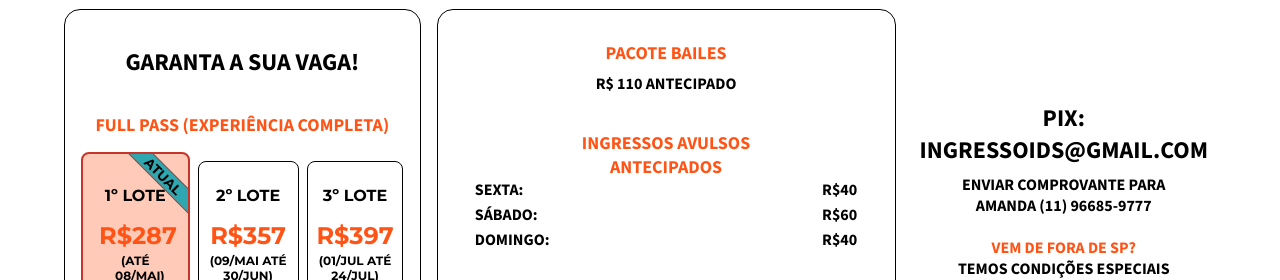
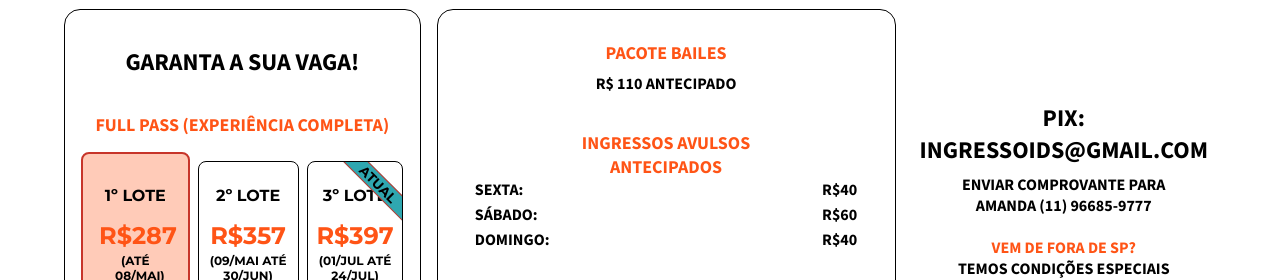
Before and after one commit to Matheus-Rdl/IDS_LandingPage, a React (Vite) app in the folder frontend/: page / in a window 1280 px wide. Shown: the part 3360-3640 px from the top of the page. Built offline with nearby package versions, Linux system fonts and the light colour scheme.

Commit message:
Update App.jsx

```diff
--- a/frontend/src/App.jsx
+++ b/frontend/src/App.jsx
@@ -559,7 +559,7 @@ function App() {
             <div className='money-content-box-bill-price'>
               <div className='money-content-box-bill-price-content'>
 
-                <p className='lote-atual'>Atual</p>
+
 
                 <div>
                   <p>1º lote</p>
@@ -577,6 +577,9 @@ function App() {
                 <p className='day day-off'>(09/mai até 30/jun)</p>
               </div>
               <div className='money-content-box-bill-price-content'>
+
+<p className='lote-atual'>Atual</p>
+
                 <div>
                   <p>3º lote</p>
                   <p><span>R$397</span></p>
```
